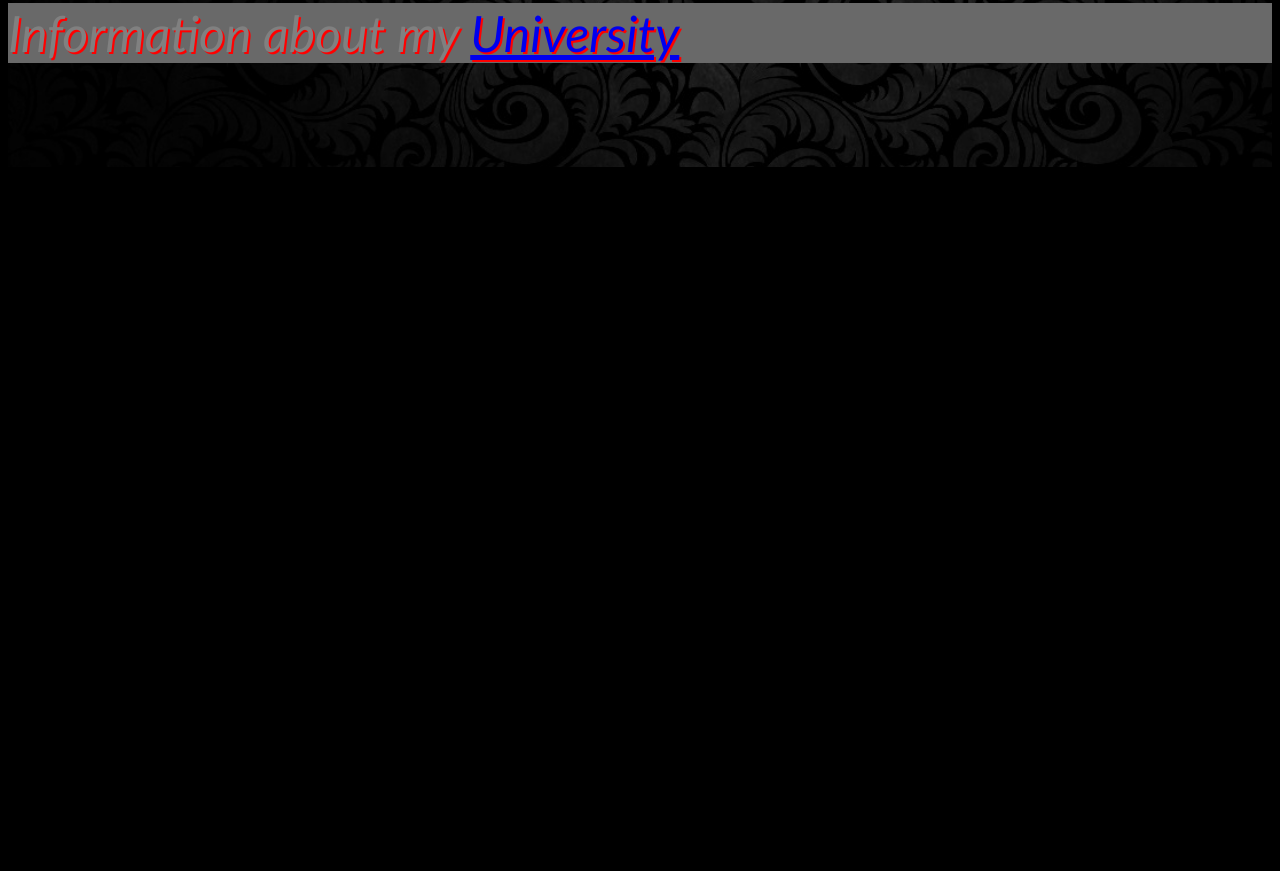
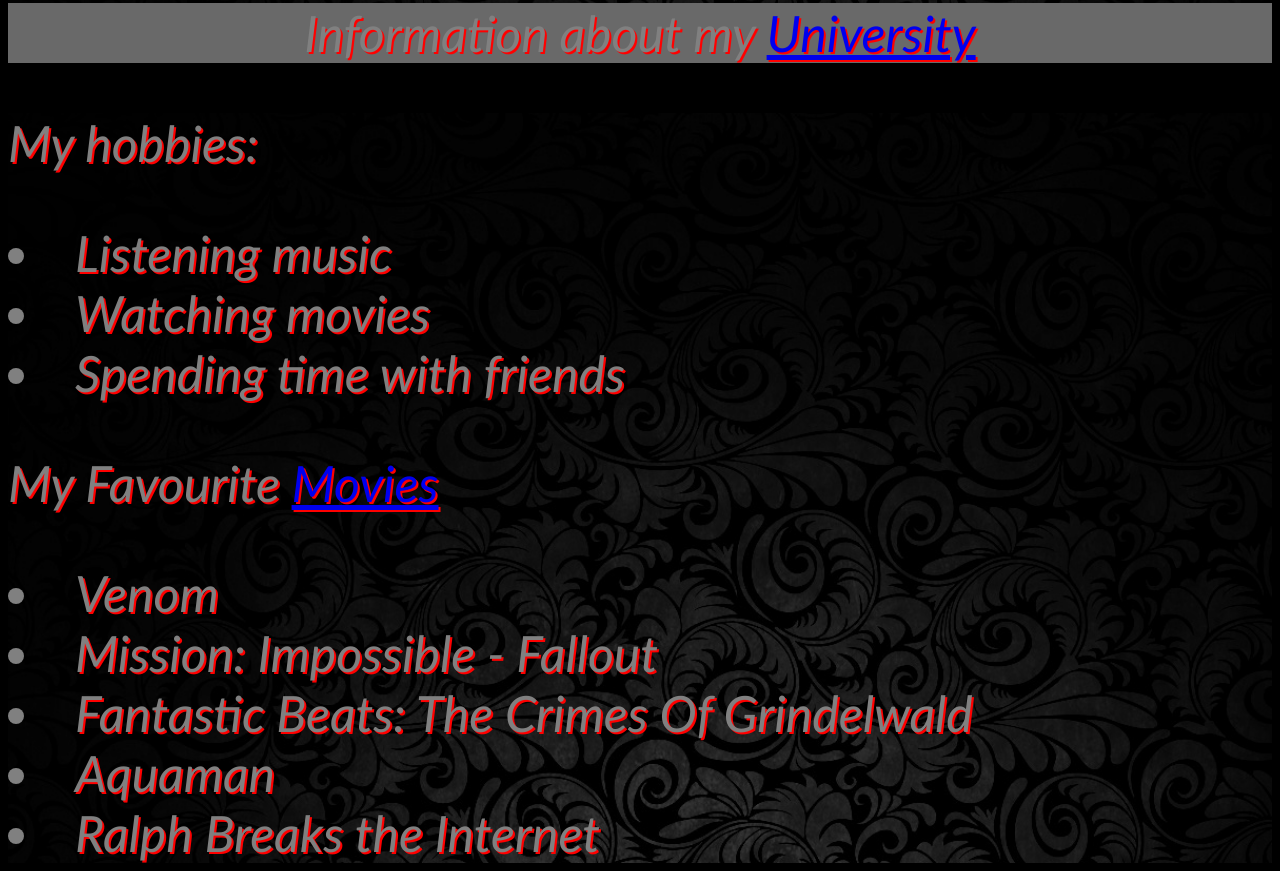
Before and after one commit to shakhzod4/shakhzod4, a plain HTML site: page index.html in a window 1280 px wide. Shown: the part 1612-2483 px from the top of the page. Before the commit the page ends 2444 px from the top, so only its background shows below. Drawn offline with Linux system fonts and the light colour scheme.

Commit message:
Update shaxa.css

```diff
--- a/shaxa.css
+++ b/shaxa.css
@@ -1,22 +1,34 @@
 #index
 {
 	text-shadow: 2px 2px red;
+	text-align: center;
 	color: grey;
 	font-size: 50px;
 	font-family: Calibri;
 	font-style: oblique;
-	height: 2200px;
+	background-image: url(VIP025.jpg);
+	background-size: cover;
+}
+#index1
+{
+	text-shadow: 2px 2px red;
+	text-align: left;
+	color: grey;
+	font-size: 50px;
+	font-family: Calibri;
+	font-style: oblique;
 	background-image: url(VIP025.jpg);
 	background-size: cover;
 }
 #movie
 {
-	text-shadow: 1px 1px red;
+	text-shadow: 2px 2px red;
+	text-align: left;
 	color: silver;
-	font-size: 40px;
+	font-size: 42px;
 	font-family: Arial;
 	font-style: italic;
-	height: 5800px;
+	height:5500px;
 	background-image: url(VIP025.jpg);
 	background-size: cover;
 }
```
